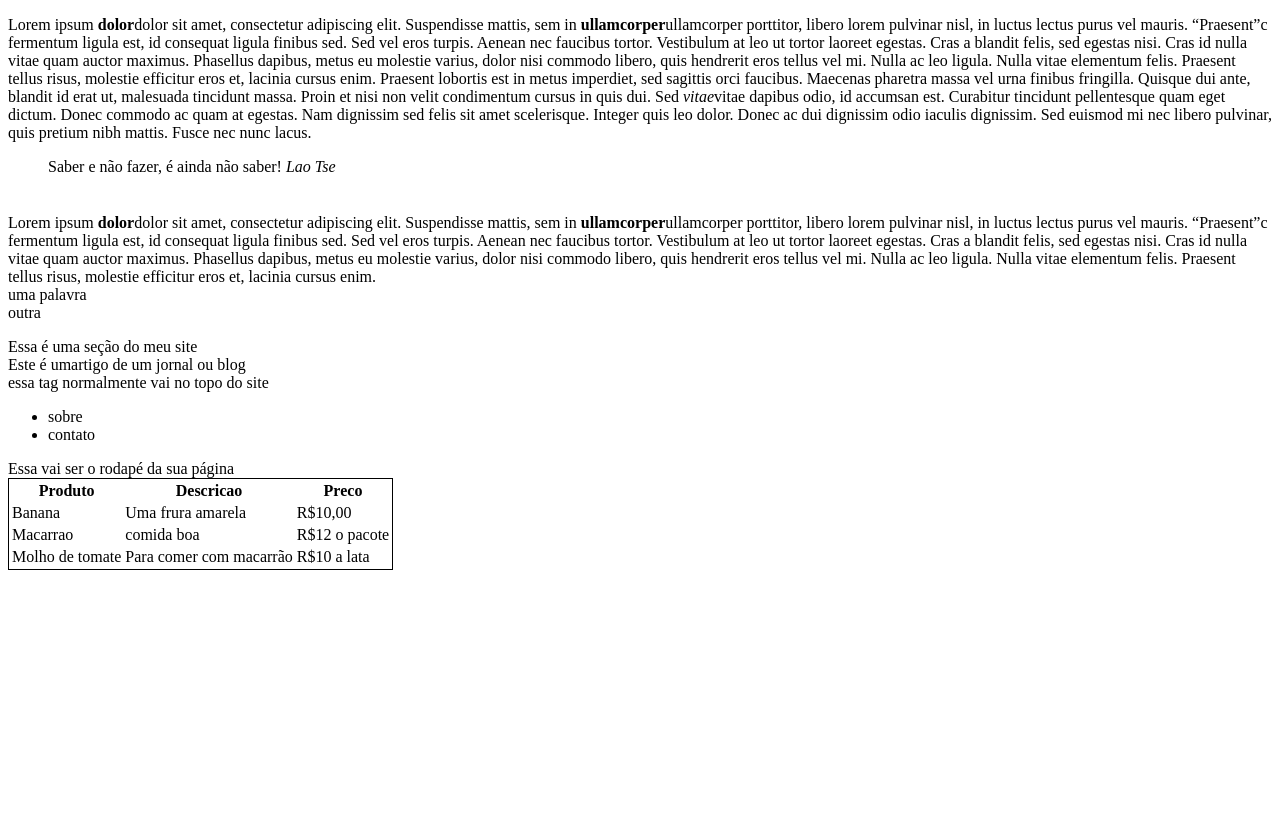
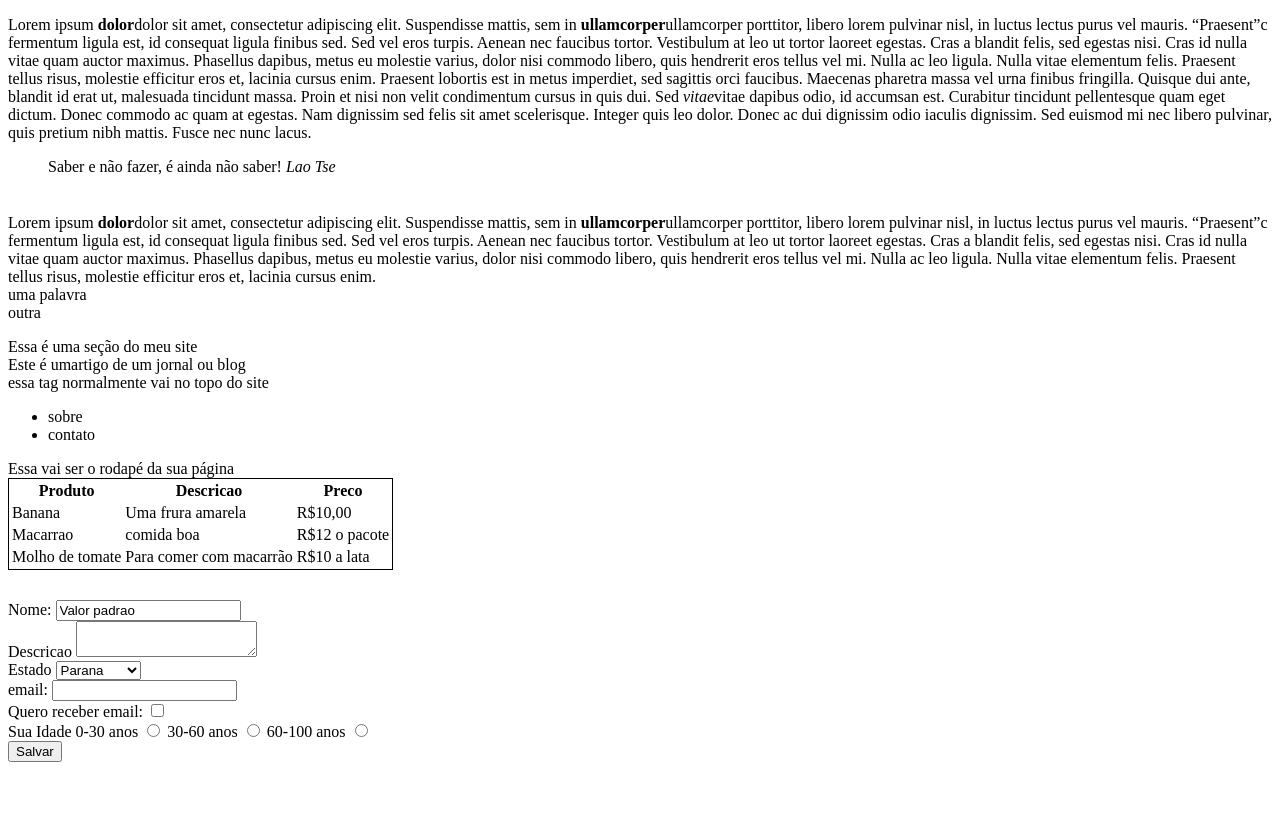
Before and after one commit to aroldoabarbosa/html_playground, a plain HTML site: page index.html in a window 1280 px wide. Shown: the part 1918-2733 px from the top of the page. Before the commit the page ends 2496 px from the top, so only its background shows below. Drawn offline with Linux system fonts and the light colour scheme.

Commit message:
Explicando formularios

```diff
--- a/index.html
+++ b/index.html
@@ -1,11 +1,13 @@
 <!DOCTYPE html>
 <html lang="pt-br">
+
 <head>
   <meta charset="UTF-8" />
   <meta http-equiv="X-UA-Compatible" content="IE=edge" />
   <meta name="viewport" content="width=device-width, initial-scale=1.0" />
   <title>HTML Playground</title>
 </head>
+
 <body>
   <h1>Esse é o nosso HTML Playground</h1>
   <h2>Este é um subtitulo</h2>
@@ -50,9 +52,20 @@
   <img src="/imagens/gato.jpg" alt="Outro gato">
 
   <p>
-  Lorem ipsum <b>dolor</b>dolor sit amet, consectetur adipiscing elit. Suspendisse mattis, sem in <strong>ullamcorper</strong>ullamcorper porttitor, libero lorem pulvinar nisl, in luctus lectus purus vel mauris. <q>Praesent</q>c fermentum ligula est, id consequat ligula finibus sed. Sed vel eros turpis. Aenean nec faucibus tortor. Vestibulum at leo ut tortor laoreet egestas. Cras a blandit felis, sed egestas nisi. Cras id nulla vitae quam auctor maximus. Phasellus dapibus, metus eu molestie varius, dolor nisi commodo libero, quis hendrerit eros tellus vel mi. Nulla ac leo ligula. Nulla vitae elementum felis. Praesent tellus risus, molestie efficitur eros et, lacinia cursus enim.
+    Lorem ipsum <b>dolor</b>dolor sit amet, consectetur adipiscing elit. Suspendisse mattis, sem in
+    <strong>ullamcorper</strong>ullamcorper porttitor, libero lorem pulvinar nisl, in luctus lectus purus vel mauris.
+    <q>Praesent</q>c fermentum ligula est, id consequat ligula finibus sed. Sed vel eros turpis. Aenean nec faucibus
+    tortor. Vestibulum at leo ut tortor laoreet egestas. Cras a blandit felis, sed egestas nisi. Cras id nulla vitae
+    quam auctor maximus. Phasellus dapibus, metus eu molestie varius, dolor nisi commodo libero, quis hendrerit eros
+    tellus vel mi. Nulla ac leo ligula. Nulla vitae elementum felis. Praesent tellus risus, molestie efficitur eros et,
+    lacinia cursus enim.
 
-  Praesent lobortis est in metus imperdiet, sed sagittis orci faucibus. Maecenas pharetra massa vel urna finibus fringilla. Quisque dui ante, blandit id erat ut, malesuada tincidunt massa. Proin  et nisi non velit condimentum cursus in quis dui. Sed <em>vitae</em>vitae dapibus odio, id accumsan est. Curabitur tincidunt pellentesque quam eget dictum. Donec commodo ac quam at egestas. Nam dignissim sed felis sit amet scelerisque. Integer quis leo dolor. Donec ac dui dignissim odio iaculis dignissim. Sed euismod mi nec libero pulvinar, quis pretium nibh mattis. Fusce nec nunc lacus.
+    Praesent lobortis est in metus imperdiet, sed sagittis orci faucibus. Maecenas pharetra massa vel urna finibus
+    fringilla. Quisque dui ante, blandit id erat ut, malesuada tincidunt massa. Proin et nisi non velit condimentum
+    cursus in quis dui. Sed <em>vitae</em>vitae dapibus odio, id accumsan est. Curabitur tincidunt pellentesque quam
+    eget dictum. Donec commodo ac quam at egestas. Nam dignissim sed felis sit amet scelerisque. Integer quis leo dolor.
+    Donec ac dui dignissim odio iaculis dignissim. Sed euismod mi nec libero pulvinar, quis pretium nibh mattis. Fusce
+    nec nunc lacus.
     <p>
       <blockquote>
         Saber e não fazer, é ainda não saber!
@@ -63,7 +76,13 @@
 
 
       <div>
-  Lorem ipsum <b>dolor</b>dolor sit amet, consectetur adipiscing elit. Suspendisse mattis, sem in <strong>ullamcorper</strong>ullamcorper porttitor, libero lorem pulvinar nisl, in luctus lectus purus vel mauris. <q>Praesent</q>c fermentum ligula est, id consequat ligula finibus sed. Sed vel eros turpis. Aenean nec faucibus tortor. Vestibulum at leo ut tortor laoreet egestas. Cras a blandit felis, sed egestas nisi. Cras id nulla vitae quam auctor maximus. Phasellus dapibus, metus eu molestie varius, dolor nisi commodo libero, quis hendrerit eros tellus vel mi. Nulla ac leo ligula. Nulla vitae elementum felis. Praesent tellus risus, molestie efficitur eros et, lacinia cursus enim.
+        Lorem ipsum <b>dolor</b>dolor sit amet, consectetur adipiscing elit. Suspendisse mattis, sem in
+        <strong>ullamcorper</strong>ullamcorper porttitor, libero lorem pulvinar nisl, in luctus lectus purus vel
+        mauris. <q>Praesent</q>c fermentum ligula est, id consequat ligula finibus sed. Sed vel eros turpis. Aenean nec
+        faucibus tortor. Vestibulum at leo ut tortor laoreet egestas. Cras a blandit felis, sed egestas nisi. Cras id
+        nulla vitae quam auctor maximus. Phasellus dapibus, metus eu molestie varius, dolor nisi commodo libero, quis
+        hendrerit eros tellus vel mi. Nulla ac leo ligula. Nulla vitae elementum felis. Praesent tellus risus, molestie
+        efficitur eros et, lacinia cursus enim.
 
 
       </div>
@@ -136,8 +155,50 @@
         <td>R$10 a lata</td>
       </tr>
     </tbody>
+    <table>
+      <div style=" margin-top: 30px; padding-bottom:50px">
+        <form action="/contato" method="POST">
+          <label for="nome">Nome:</label>
+        <input id="nome" type="text" placeholder="Digite seu nome" value="Valor padrao"/>
+        <br>
+        <label for="descricao">Descricao</label>
+        <textarea id="descricao"></textarea>
+        <br>
+        <label for="estado">Estado</label>
+      <select name="estado">
+        <option value="PR">Parana</option>
+        <option value="SP">Sao Paulo</option>
+        <option value="CE">Ceara</option>
+        <option value="AM">Amazonas</option>
+      </select>
+      <br/>
+      <label for="email">email:</label>
+      <input type="email"/>
+      <br/>
+      <label for="checkbox">Quero receber email:</label>
+      <input type="checkbox"  />
+      <br />
+      <label for="radio">Sua Idade</label>
+      0-30 anos <input type="radio" name="age"/>
+      30-60 anos <input type="radio" name="age" />
+      60-100 anos <input type="radio" name="age" />
+      <br />
+      <button type="submit">Salvar</button>
+      </form>
 
+      </div>
+      <body></body>
+    </table>
+
+
+
+
+
+
+
+    </form>
 
   </table>
 </body>
+
 </html>
```
Lines whose indentation alone changed are shown as unchanged.
